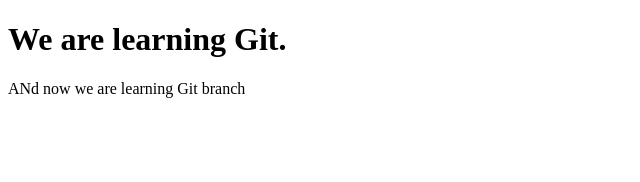
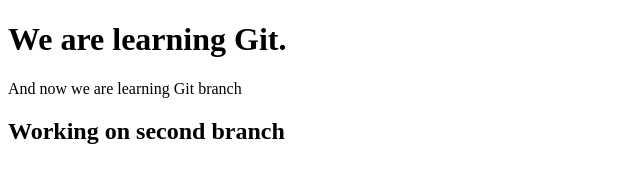
Before and after one commit to MJaAN772/Learning-Git, a plain HTML site: page index.html in a window 1280 px wide. Shown: the whole page, without its empty margins (0-640 px from the left). Drawn offline with Linux system fonts and the light colour scheme.

Commit message:
tweaks in index.html

```diff
--- a/index.html
+++ b/index.html
@@ -10,7 +10,10 @@
     <header></header>
     <main>
         <h1>We are learning Git.</h1>
-        <p>ANd now we are learning Git branch</p>
+        <p>And now we are learning Git branch</p>
+
+        <h2>Working on second branch</h2>
+
     </main>
     <footer></footer>
 </body>
```
